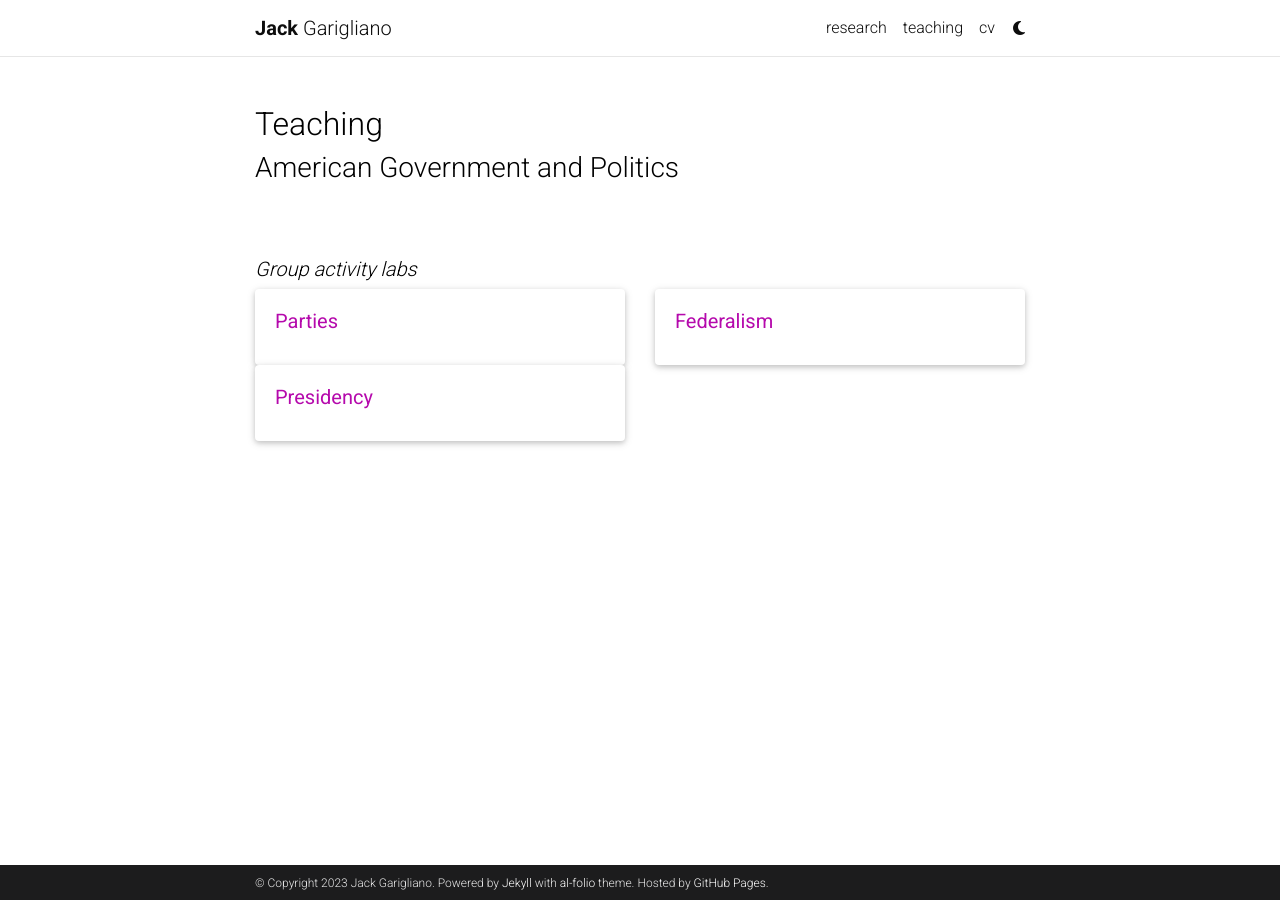
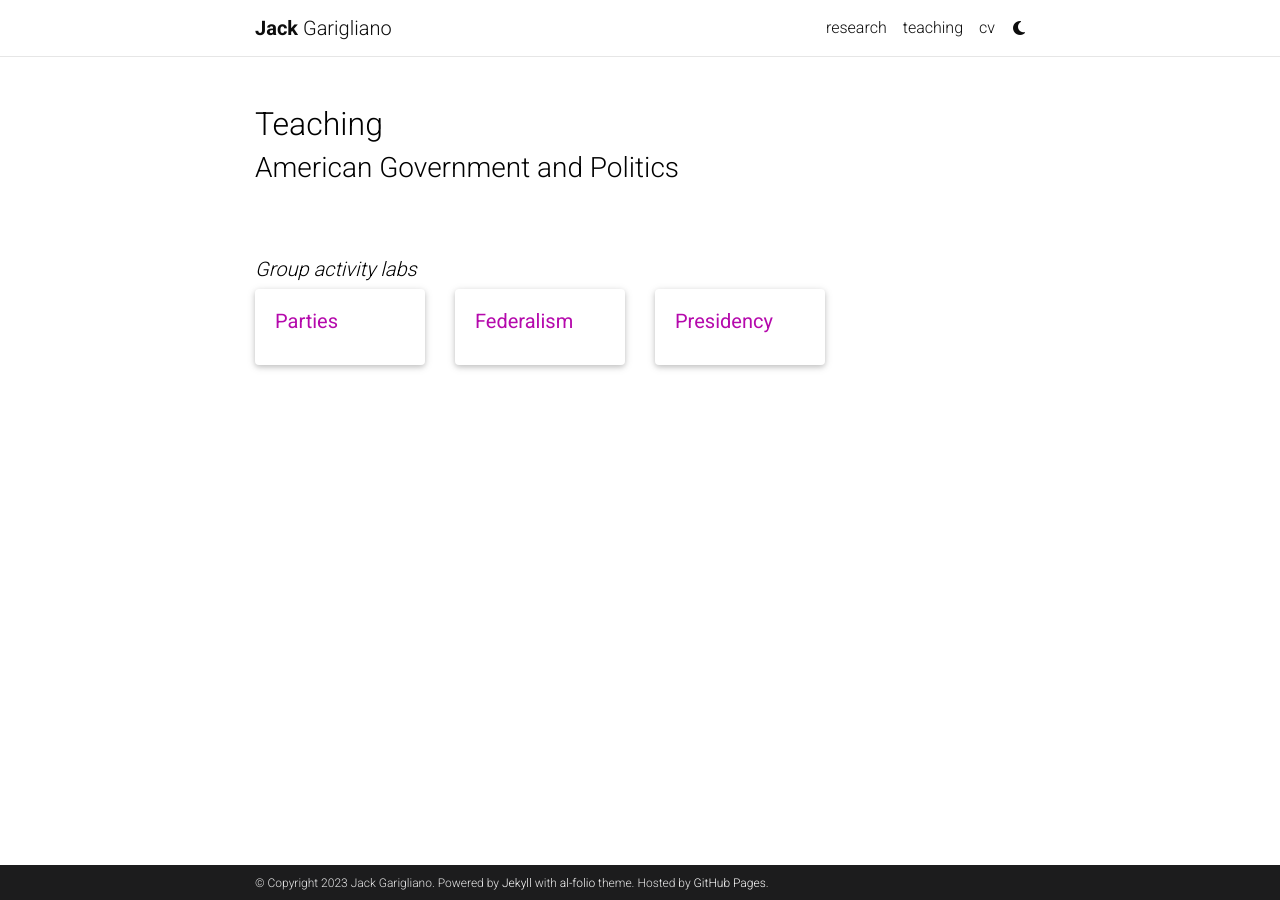
Before and after one commit to jack-garigliano/jack-garigliano.github.io, a Jekyll site: the page built from teaching/intro-american.md, in a window 1280 px wide. Built offline with Jekyll 4.4.1, drawn with Linux system fonts in a browser that asks for light colours; comment, search, counter and statistics services are not loaded; a style sheet for code colours, icons or effects is not loaded.

Commit message:
adjust card width, maybe

```diff
--- a/teaching/intro-american.md
+++ b/teaching/intro-american.md
@@ -15,21 +15,21 @@ horizontal: false
 <h5><i>Group activity labs</i></h5>
 
 <div class="row">
-  <div class="col-sm-6">
+  <div class="col-sm-3">
     <div class="card">
       <div class="card-body">
         <h5 class="card-title"><a href="/assets/pdf/intro american/partieslab.pdf">Parties</a></h5>
       </div>
     </div>
   </div>
-  <div class="col-sm-6">
+  <div class="col-sm-3">
     <div class="card">
       <div class="card-body">
         <h5 class="card-title"><a href="/assets/pdf/intro american/federalismlab.pdf">Federalism</a></h5>
       </div>
     </div>
   </div>
-<div class="col-sm-6">
+<div class="col-sm-3">
     <div class="card">
       <div class="card-body">
         <h5 class="card-title"><a href="/assets/pdf/intro american/presidencylab.pdf">Presidency</a></h5>
```
